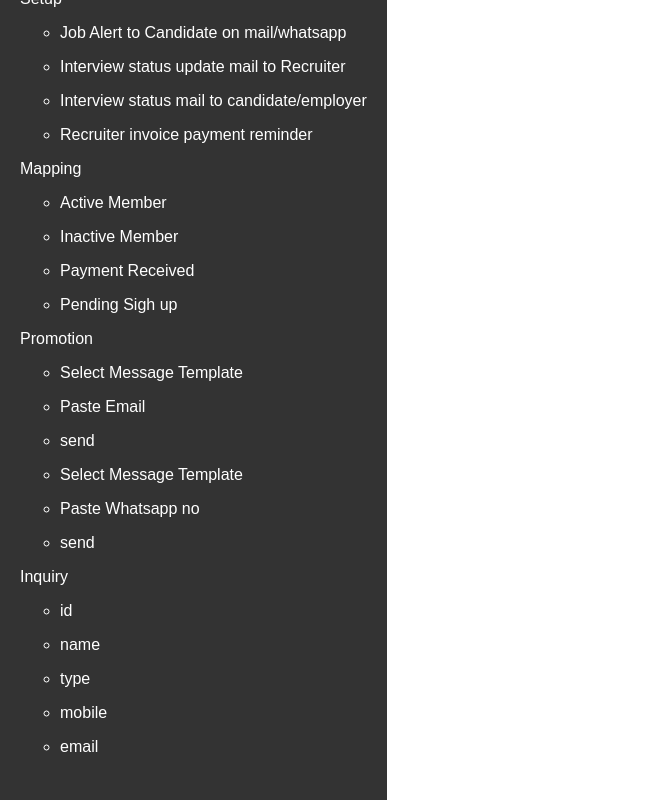
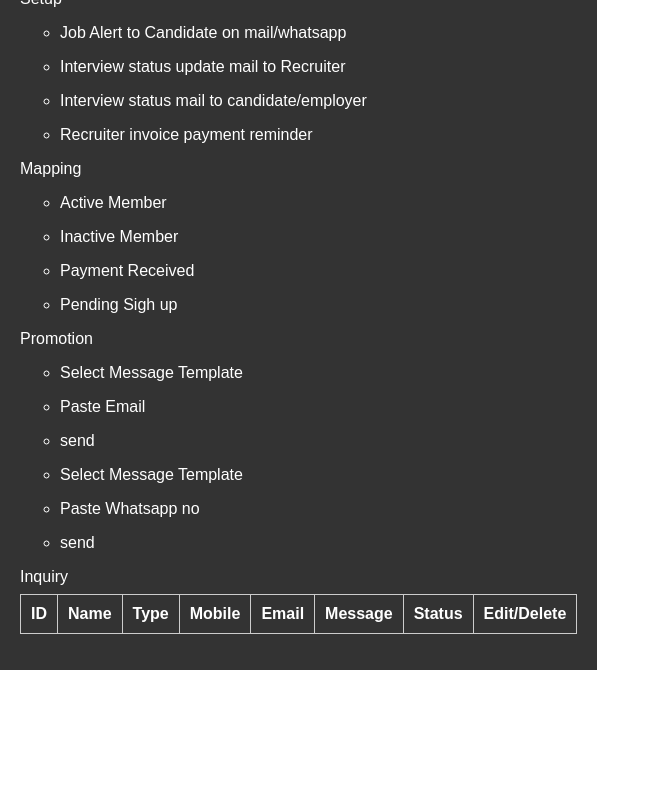
Before and after one commit to kalpanamaurya/Recuiter-panal, a plain HTML site: page index.html in a window 1280 px wide. Shown: the part 1267-2067 px from the top of the page, without its empty margins (0-660 px from the left). After the commit the page ends 1937 px from the top, so only its background shows below. Drawn offline with Linux system fonts and the light colour scheme.

Commit message:
update html and css

```diff
--- a/index.html
+++ b/index.html
@@ -97,13 +97,23 @@
                  </div>
                 <li>Inquiry</li>
                 <div class="sub-menu">
-                    <ul>
-                        <li><a href=""></a>id</li>
-                        <li><a href=""></a>name</li>
-                        <li><a href=""></a>type</li>
-                        <li><a href=""></a>mobile</li>
-                        <li><a href=""></a>email</li>
-                    </ul>
+                    <table>
+                        <thead>
+                          <tr>
+                            <th>ID</th>
+                            <th>Name</th>
+                            <th>Type</th>
+                            <th>Mobile</th>
+                            <th>Email</th>
+                            <th>Message</th>
+                            <th>Status</th>
+                            <th>Edit/Delete</th>
+                          </tr>
+                        </thead>
+                        <tbody id="tableBody">
+                          <!-- Table rows will be generated dynamically using JavaScript -->
+                        </tbody>
+                      </table>
                  </div>
             </ul>
         </div>
--- a/style.css
+++ b/style.css
@@ -43,3 +43,16 @@ body{
     margin-top: 0;
 
 }
+table {
+    width: 100%;
+    border-collapse: collapse;
+  }
+
+  table, th, td {
+    border: 1px solid #ccc;
+  }
+
+  th, td {
+    padding: 10px;
+    text-align: left;
+  }
```
